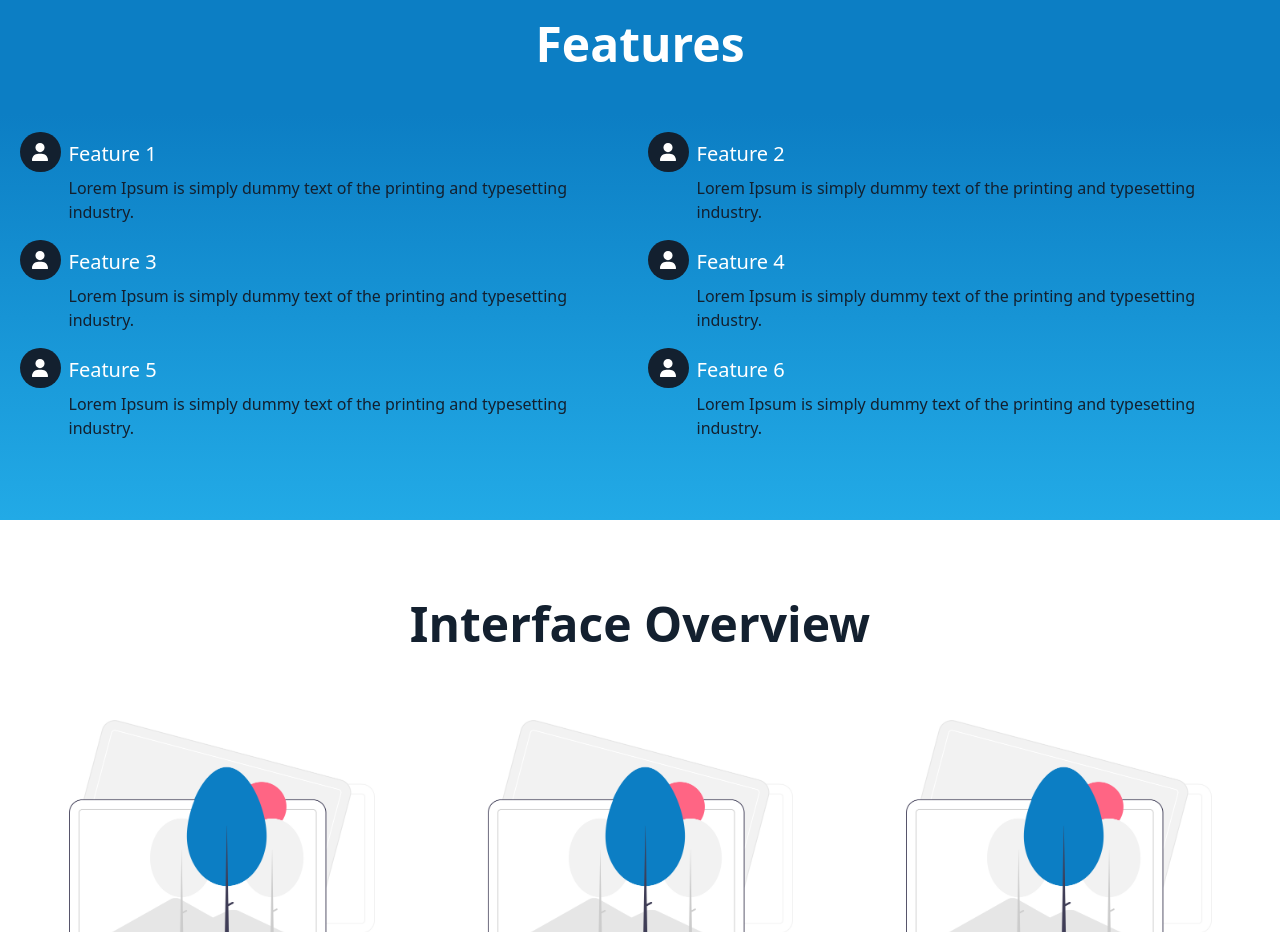
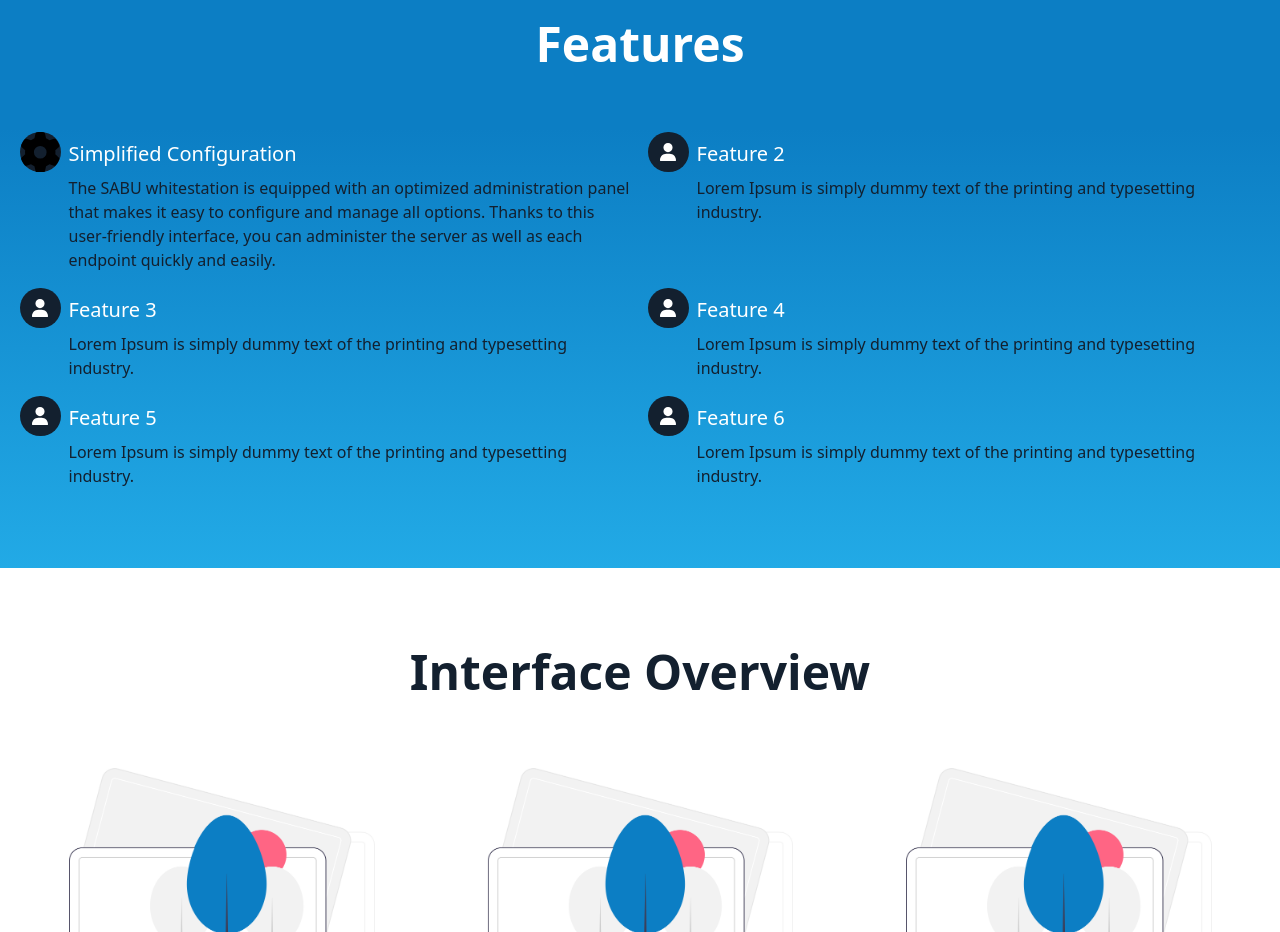
Before and after one commit to sabu-ws/sabu-ws.github.io, a website: page html/index.html in a window 1280 px wide. Shown: the part 1740-2672 px from the top of the page. Drawn offline with nearby package versions, Linux system fonts and the light colour scheme; a web font is replaced by a local one.

Commit message:
add 1 feature

```diff
--- a/html/index.html
+++ b/html/index.html
@@ -86,11 +86,11 @@
                 <div class="grid grid-cols-1 md:grid-cols-2 gap-4 w-full">
                     <div class="flex w-full gap-2" data-aos="fade-right">
                         <div class="rounded-full flex items-center justify-center w-11 h-10 select-none bg-[#13202f]">
-                            <svg class="w-4 fill-white" xmlns="http://www.w3.org/2000/svg" viewBox="0 0 448 512"><path d="M224 256A128 128 0 1 0 224 0a128 128 0 1 0 0 256zm-45.7 48C79.8 304 0 383.8 0 482.3C0 498.7 13.3 512 29.7 512H418.3c16.4 0 29.7-13.3 29.7-29.7C448 383.8 368.2 304 269.7 304H178.3z"/></svg>
+                            <svg xmlns="http://www.w3.org/2000/svg" viewBox="0 0 512 512"><path d="M495.9 166.6c3.2 8.7 .5 18.4-6.4 24.6l-43.3 39.4c1.1 8.3 1.7 16.8 1.7 25.4s-.6 17.1-1.7 25.4l43.3 39.4c6.9 6.2 9.6 15.9 6.4 24.6c-4.4 11.9-9.7 23.3-15.8 34.3l-4.7 8.1c-6.6 11-14 21.4-22.1 31.2c-5.9 7.2-15.7 9.6-24.5 6.8l-55.7-17.7c-13.4 10.3-28.2 18.9-44 25.4l-12.5 57.1c-2 9.1-9 16.3-18.2 17.8c-13.8 2.3-28 3.5-42.5 3.5s-28.7-1.2-42.5-3.5c-9.2-1.5-16.2-8.7-18.2-17.8l-12.5-57.1c-15.8-6.5-30.6-15.1-44-25.4L83.1 425.9c-8.8 2.8-18.6 .3-24.5-6.8c-8.1-9.8-15.5-20.2-22.1-31.2l-4.7-8.1c-6.1-11-11.4-22.4-15.8-34.3c-3.2-8.7-.5-18.4 6.4-24.6l43.3-39.4C64.6 273.1 64 264.6 64 256s.6-17.1 1.7-25.4L22.4 191.2c-6.9-6.2-9.6-15.9-6.4-24.6c4.4-11.9 9.7-23.3 15.8-34.3l4.7-8.1c6.6-11 14-21.4 22.1-31.2c5.9-7.2 15.7-9.6 24.5-6.8l55.7 17.7c13.4-10.3 28.2-18.9 44-25.4l12.5-57.1c2-9.1 9-16.3 18.2-17.8C227.3 1.2 241.5 0 256 0s28.7 1.2 42.5 3.5c9.2 1.5 16.2 8.7 18.2 17.8l12.5 57.1c15.8 6.5 30.6 15.1 44 25.4l55.7-17.7c8.8-2.8 18.6-.3 24.5 6.8c8.1 9.8 15.5 20.2 22.1 31.2l4.7 8.1c6.1 11 11.4 22.4 15.8 34.3zM256 336a80 80 0 1 0 0-160 80 80 0 1 0 0 160z"/></svg>
                         </div>
                         <div class="w-full flex flex-col gap-2 mt-2">
-                            <p class="text-xl text-white">Feature 1</p>
-                            <p class="text-titlecolor">Lorem Ipsum is simply dummy text of the printing and typesetting industry.</p>
+                            <p class="text-xl text-white">Simplified Configuration</p>
+                            <p class="text-titlecolor">The SABU whitestation is equipped with an optimized administration panel that makes it easy to configure and manage all options. Thanks to this user-friendly interface, you can administer the server as well as each endpoint quickly and easily.</p>
                         </div>
                     </div>
                     <div class="flex w-full gap-2" data-aos="fade-left">
```
